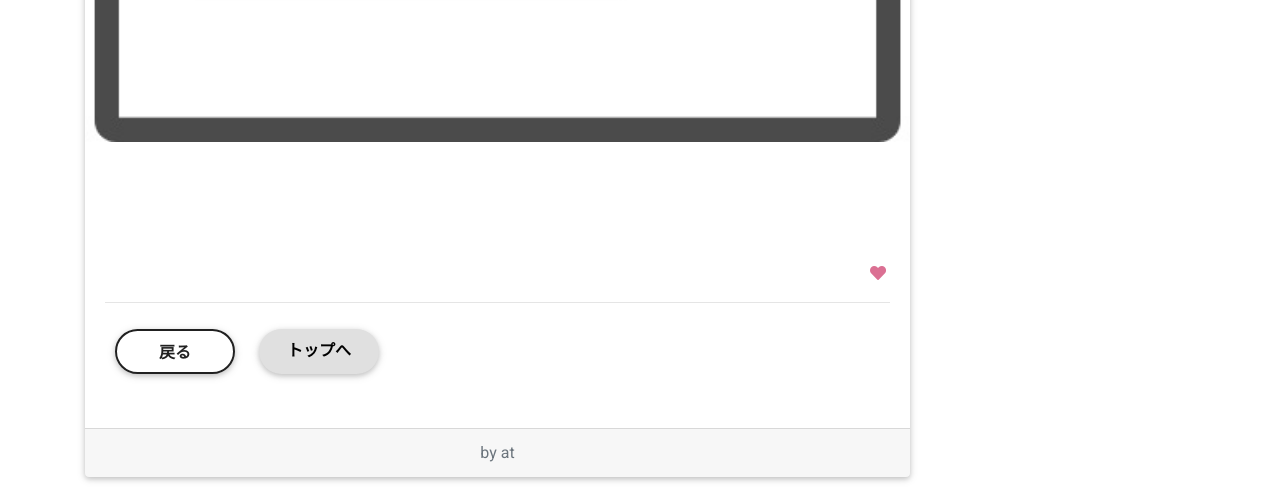
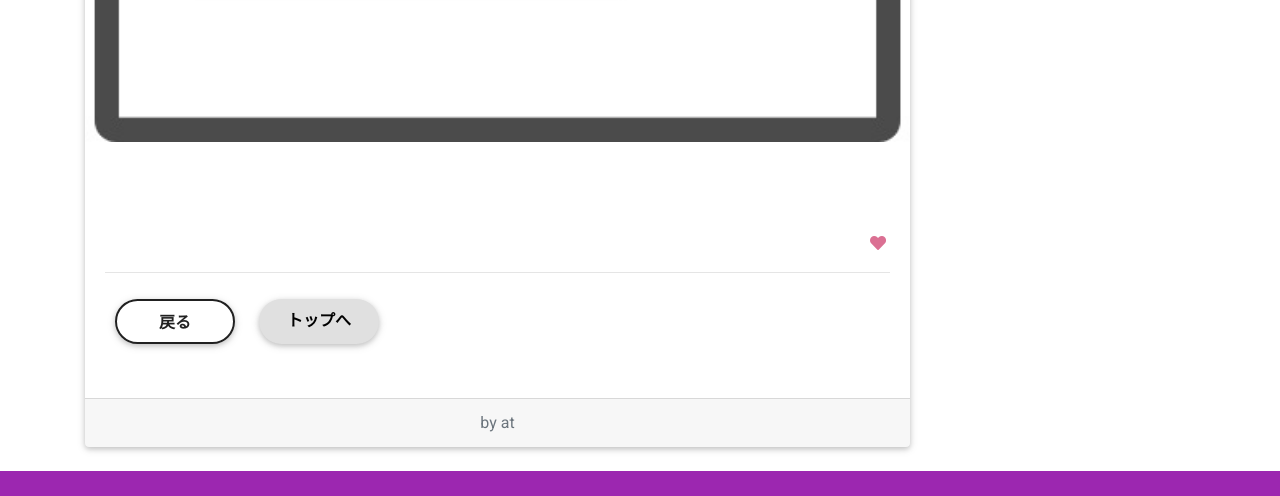
Before and after one commit to Unicorn201/udemy-django-4180, a Django app: template myapp/templates/myapp/post_detail.html in a window 1280 px wide. Shown: the part 763-1259 px from the top of the page. Run offline with Django 3.2, Linux system fonts and the light colour scheme; the template is opened without the code that fills it, so the values that code supplies are empty; some libraries are stand-ins or nearby versions.

Commit message:
re-fix position of SNS buttons

```diff
--- a/myapp/templates/myapp/sns_button_for_top.html
+++ b/myapp/templates/myapp/sns_button_for_top.html
@@ -9,5 +9,6 @@
         window.NINJA_CO_JP_ONETAG_BUTTON_d4de3d224cc9c47b8036b598ee24e8b5.ONETAGButton_Load();}
     })(document);
     //]]>
-    </script><span class="ninja_onebutton_hidden" style="display:none;">{{ request.scheme }}://{{ request.get_host }}{% url 'myapp:post_detail' object.pk %}</span><span style="display:none;" class="ninja_onebutton_hidden">{{ object.title }}</span>
+    </script><span class="ninja_onebutton_hidden" style="display:none;">{{ request.scheme }}://{{ request.get_host }}{% url 'myapp:post_detail' object.pk %}</span>
+    <span style="display:none;" class="ninja_onebutton_hidden">{{ object.title }}</span>
 </div>
--- a/static/css/style.css
+++ b/static/css/style.css
@@ -3,8 +3,7 @@
 
 
 .ninja_onebutton{
-    margin-top: 100px;
-    margin-bottom: 100px;
+    margin-top: 70px;
 }
 
 
```
